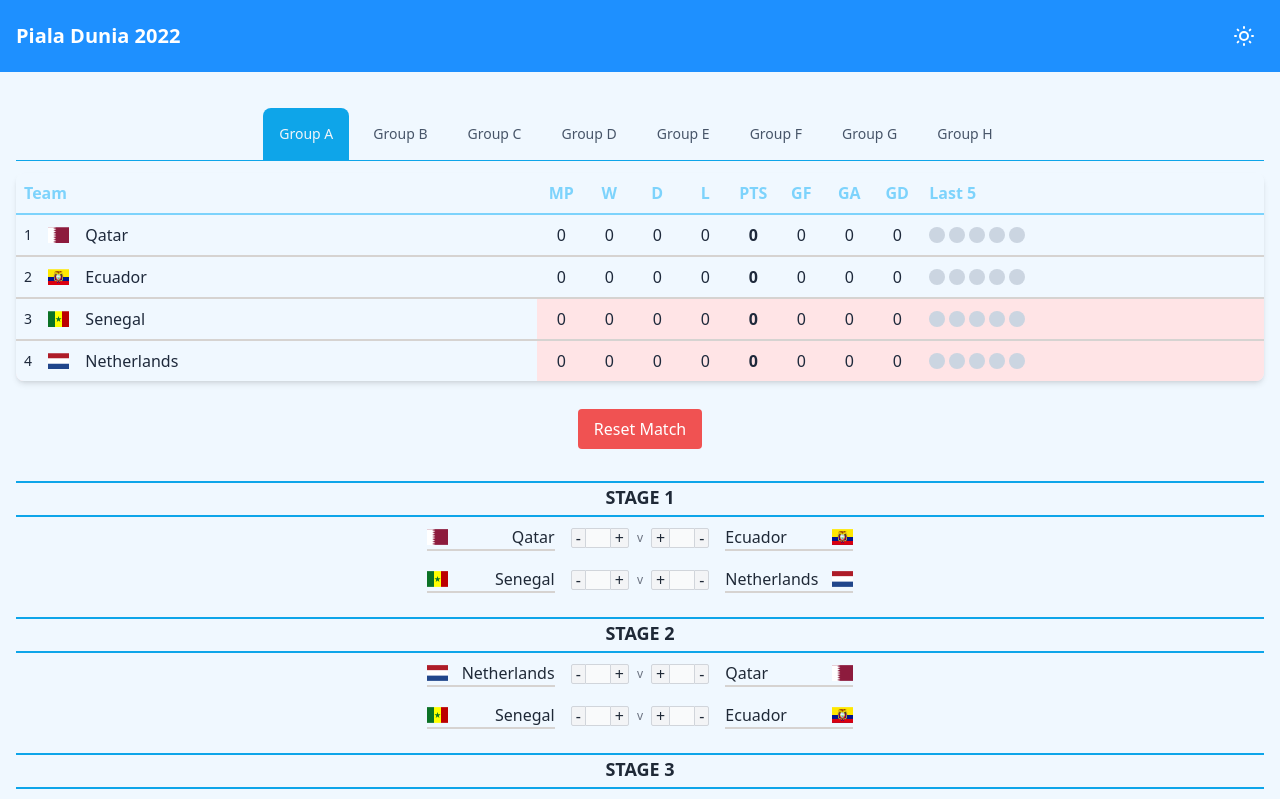
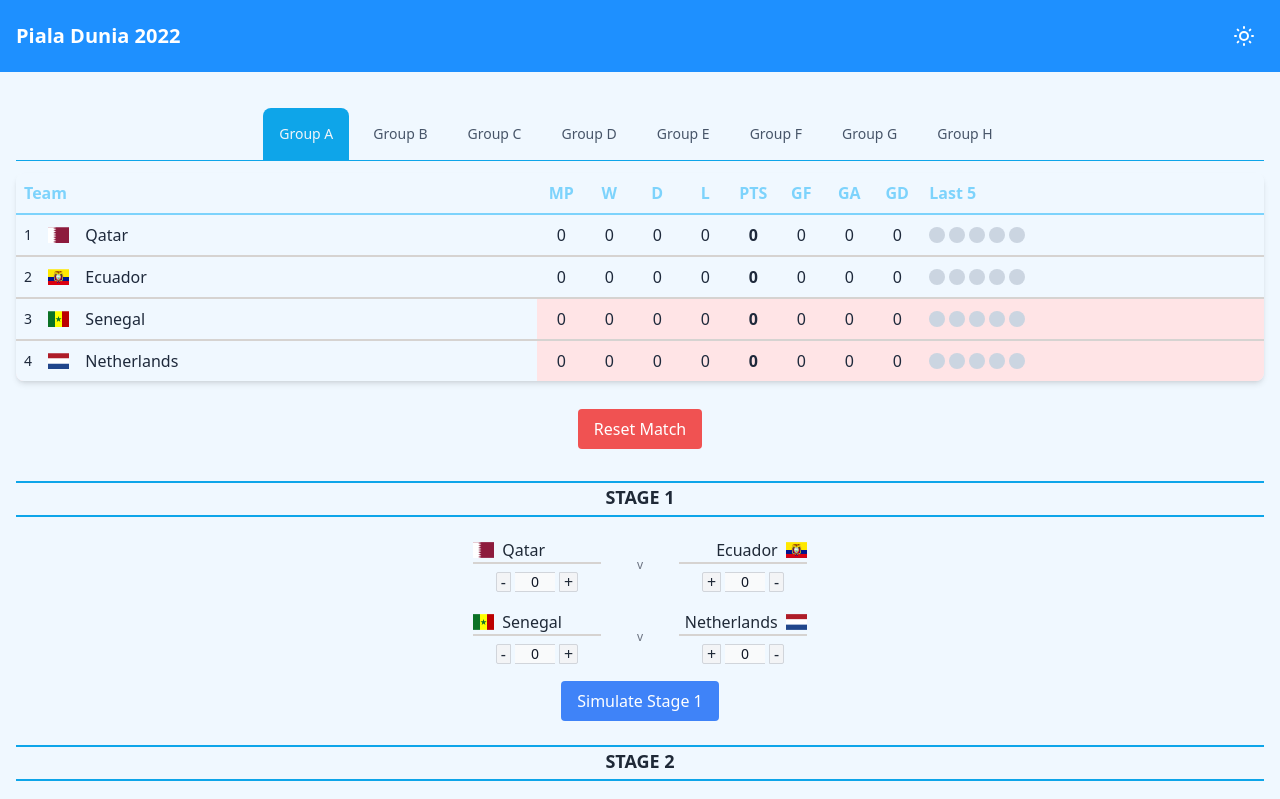
Before and after one commit to tkarombang/tournament-simulator, a Next.js app: page / in a window 1280 px wide. Shown: the top 799 px of the page. Built offline with nearby package versions, Linux system fonts and the light colour scheme.

Commit message:
tiga-Controlling score with  counter

```diff
--- a/src/components/GroupTabs.tsx
+++ b/src/components/GroupTabs.tsx
@@ -3,21 +3,15 @@ import StandingsTable from "./StandingTable";
 import { useEffect, useState } from "react";
 import SimulationForm from "./SimulationForm";
 
-// interface GroupTabsProps {
-//   tournament: Tournament;
-//   setTournament: (tournament: Tournament) => void;
-// }
-
 export default function GroupTabs() {
   const [activeGroup, setActiveGroup] = useState<string>("A");
   const [groupTeams, setGroupTeams] = useState<Tournament["groups"]>(initialData.groups);
   const [simulatedMatches, setSimulatedMatches] = useState<Set<string>>(new Set());
-  // STATE UNTUK SIMPAN SKOR TIAP PERTANDINGAN
-  const [scores, setScores] = useState<{ [matchId: string]: { score1: number; score2: number } }>({});
+  const [resetKey, setResetKey] = useState<number>(0);
 
   //  RESET SCORES PAS GANTI GROUP
   useEffect(() => {
-    setScores({});
+    // setScores({});
     setSimulatedMatches(new Set());
     // BERSIHKAN localStorage UNTUK GROUP INI
     Object.keys(localStorage).forEach((key) => {
@@ -27,13 +21,13 @@ export default function GroupTabs() {
     });
   }, [activeGroup]);
 
-  const handleSimulate = (team1: string, score1: number, team2: string, score2: number, matchId: string) => {
-    // CEK APAKAH PERTANDINGAN INI SUDAH DISIMULASIKAN SEBELUMNYA
-    const isAlreadySimulated = simulatedMatches.has(matchId);
-
+  const handleSimulate = (stageMatches: Array<{ team1: string; score1: number; team2: string; score2: number; matchId: string }>) => {
     setGroupTeams((prevTeams) => {
       const newTeams = { ...prevTeams };
       const currentGroupTeams = [...newTeams[activeGroup]];
+
+      stageMatches.forEach(({ matchId, team1, score1, team2, score2 }) => {
+        const isAlreadySimulated = simulatedMatches.has(matchId);
         const team1Index = currentGroupTeams.findIndex((team) => team.team === team1);
         const team2Index = currentGroupTeams.findIndex((team) => team.team === team2);
 
@@ -125,19 +119,20 @@ export default function GroupTabs() {
         currentGroupTeams[team2Index] = team2Data;
         newTeams[activeGroup] = currentGroupTeams;
 
+        // SIMPAN SKOR DI LOCALSTORAGE
+        localStorage.setItem(`match-${matchId}`, JSON.stringify({ score1, score2 }));
+      });
+
+      newTeams[activeGroup] = currentGroupTeams;
       return newTeams;
     });
-
-    // SIMPAN SKOR DI LOCALSTORAGE
-    localStorage.setItem(`match-${matchId}`, JSON.stringify({ score1, score2 }));
-    // TANDAI PERTANDINGAN SEBAGAI SUDAH DISIMULASIKAN
-    setSimulatedMatches((prev) => new Set(prev).add(matchId));
   };
 
   const handleReset = () => {
     setGroupTeams(initialData.groups);
     setSimulatedMatches(new Set());
-    setScores({});
+    // Force remount SimulationForm to reset internal state
+    setResetKey((prev) => prev + 1);
     // BERSIHKAN LOCAL STORAGE
     Object.keys(localStorage).forEach((key) => {
       if (key.startsWith("match-")) {
@@ -148,7 +143,6 @@ export default function GroupTabs() {
   return (
     <div className="p-4">
       <ul className="flex flex-wrap justify-center text-sm font-medium text-center text-slate-600 border-b border-sky-500 dark:border-teal-dark dark:text-slate-500 mb-3">
-        {/* {Object.keys(tournament.groups).map((group) => ( */}
         {Object.keys(groupTeams).map((group) => (
           <li key={group} className="me-2">
             <button
@@ -163,14 +157,13 @@ export default function GroupTabs() {
         ))}
       </ul>
       <div>
-        {/* <StandingsTable teams={tournament.groups[activeGroup]} /> */}
         <StandingsTable teams={groupTeams[activeGroup]} />
         <div className="mt-7 flex justify-center">
           <button onClick={handleReset} className="px-4 py-2 bg-red-500 text-white rounded hover:bg-red-600 dark:bg-red-700 dark:hover:bg-red-800 transition-colors">
             Reset Match
           </button>
         </div>
-        <SimulationForm teams={groupTeams[activeGroup]} activeGroup={activeGroup} scores={scores} setScores={setScores} simulatedMatches={simulatedMatches} onSimulate={handleSimulate} />
+        <SimulationForm key={resetKey} teams={groupTeams[activeGroup]} activeGroup={activeGroup} simulatedMatches={simulatedMatches} setSimulatedMatches={setSimulatedMatches} onSimulateStage={handleSimulate} />
       </div>
     </div>
   );
--- a/src/components/SimulationForm.tsx
+++ b/src/components/SimulationForm.tsx
@@ -1,17 +1,26 @@
 import { Team } from "@/data";
-import React from "react";
+import React, { useEffect, useState } from "react";
 import { motion } from "framer-motion";
 
 interface SimulationFormProps {
   teams: Team[];
   activeGroup: string;
-  scores: { [matchId: string]: { score1: number; score2: number } };
-  setScores: React.Dispatch<React.SetStateAction<{ [matchId: string]: { score1: number; score2: number } }>>;
   simulatedMatches: Set<string>;
-  onSimulate: (team1: string, score1: number, team2: string, score2: number, matchId: string) => void;
+  setSimulatedMatches: React.Dispatch<React.SetStateAction<Set<string>>>;
+  onSimulateStage: (
+    stageMatches: Array<{
+      matchId: string;
+      team1: string;
+      score1: number;
+      team2: string;
+      score2: number;
+    }>,
+  ) => void;
 }
 
-export default function SimulationForm({ teams, activeGroup, scores, setScores, simulatedMatches, onSimulate }: SimulationFormProps) {
+export default function SimulationForm({ teams, activeGroup, simulatedMatches, setSimulatedMatches, onSimulateStage }: SimulationFormProps) {
+  const [scores, setScores] = useState<{ [matchId: string]: { score1: number; score2: number } }>({});
+
   const matches = [
     { stage: 1, team1: teams[0], team2: teams[1], matchId: `${activeGroup}-1-0-1` },
     { stage: 1, team1: teams[2], team2: teams[3], matchId: `${activeGroup}-1-2-3` },
@@ -23,28 +32,51 @@ export default function SimulationForm({ teams, activeGroup, scores, setScores,
     { stage: 3, team1: teams[3], team2: teams[1], matchId: `${activeGroup}-3-3-1` },
   ];
 
+  // RESET SCORES PAS GANTI GROUP
+  useEffect(() => {
+    setScores({});
+  }, [activeGroup]);
+
   // UPDATE SKOR DAN PANGGIL onSimulate PAS INPUT BERUBAH
-  const handleIncrement = (matchId: string, team1: string, team2: string, isScore1: boolean) => {
+  const handleIncrement = (matchId: string, isScore1: boolean) => {
     setScores((prev) => {
       // KONVERSI KE NUMBER, DEFAULT 0 KALAU KOSONG
       const score = prev[matchId] || { score1: 0, score2: 0 };
       const newScore1 = isScore1 ? score.score1 + 1 : score.score1;
       const newScore2 = !isScore1 ? score.score2 + 1 : score.score2;
-      const newScores = { ...prev, [matchId]: { score1: newScore1, score2: newScore2 } };
-      onSimulate(team1, newScore1, team2, newScore2, matchId);
-      return newScores;
+      return { ...prev, [matchId]: { score1: newScore1, score2: newScore2 } };
     });
   };
   // UPDATE SKOR DAN PANGGIL onSimulate PAS INPUT BERUBAH
-  const handleDecrement = (matchId: string, team1: string, team2: string, isScore1: boolean) => {
+  const handleDecrement = (matchId: string, isScore1: boolean) => {
     setScores((prev) => {
       // KONVERSI KE NUMBER, DEFAULT 0 KALAU KOSONG
       const score = prev[matchId] || { score1: 0, score2: 0 };
       const newScore1 = isScore1 ? Math.max(0, score.score1 - 1) : score.score1;
       const newScore2 = !isScore1 ? Math.max(0, score.score2 - 1) : score.score2;
-      const newScores = { ...prev, [matchId]: { score1: newScore1, score2: newScore2 } };
-      onSimulate(team1, newScore1, team2, newScore2, matchId);
-      return newScores;
+      return { ...prev, [matchId]: { score1: newScore1, score2: newScore2 } };
+    });
+  };
+
+  const handleSimulateStage = (stage: number) => {
+    const stageMatches = matches.filter((match) => match.stage === stage);
+    const stageScores = stageMatches.map((match) => {
+      const score = scores[match.matchId] || { score1: 0, score2: 0 };
+      return {
+        matchId: match.matchId,
+        team1: match.team1.team,
+        score1: score.score1,
+        team2: match.team2.team,
+        score2: score.score2,
+      };
+    });
+
+    onSimulateStage(stageScores);
+
+    setSimulatedMatches((prev) => {
+      const newSet = new Set(prev);
+      stageMatches.forEach((match) => newSet.add(match.matchId));
+      return newSet;
     });
   };
 
@@ -57,7 +89,12 @@ export default function SimulationForm({ teams, activeGroup, scores, setScores,
 
   return (
     <motion.div className="mt-8">
-      {Object.keys(stages).map((stage) => (
+      {Object.keys(stages).map((stage) => {
+        const stageNumber = Number(stage);
+        const stageMatches = stages[stageNumber];
+        const isStageSimulated = stageMatches.every((match) => simulatedMatches.has(match.matchId));
+
+        return (
           <div key={stage} className="mb-6">
             <h3 className="text-lg font-semibold text-center text-gray-800 dark:text-gray-200 mb-2 border-y-2 border-sky-500 dark:border-teal-dark pb-1 uppercase">Stage {stage}</h3>
             <div className="space-y-4">
@@ -67,36 +104,34 @@ export default function SimulationForm({ teams, activeGroup, scores, setScores,
                 const isSimulated = simulatedMatches.has(matchId);
 
                 return (
-                <div key={matchId} className="flex items-center justify-center gap-4 text-gray-800 dark:text-gray-200">
+                  <div key={matchId} className="flex items-center justify-center gap-4 text-gray-800 dark:text-gray-200 mt-5">
                     {/* TIM 1 */}
-                  <div className="flex items-center gap-2 w-32 justify-between border-b-2 border-stone-300 dark:border-gray-700">
+                    <div className="flex flex-col items-center gap-1 w-32">
+                      <div className="flex items-center gap-2 w-32 justify-start border-b-2 border-stone-300 dark:border-gray-700">
                         <span className={`w-5 h-5 ${match.team1.flag}`}></span>
                         <span className="text-sm sm:text-base">{match.team1.team}</span>
                       </div>
-                  {/* COUNTER SCORE */}
-                  <div className="flex items-center gap-2">
                       {/* Counter Tim 1 */}
-                    <div className="relative flex items-center max-w-[5rem]">
+                      <div className="flex items-center gap-1 mt-1">
                         <button
                           type="button"
-                        onClick={() => handleDecrement(matchId, match.team1.team, match.team2.team, true)}
+                          onClick={() => handleDecrement(matchId, true)}
                           disabled={isSimulated}
                           className={`bg-gray-100 dark:bg-gray-700 dark:hover:bg-gray-600 dark:border-gray-600 hover:bg-gray-200 border border-gray-300 rounded-s-sm flex items-center p-1 h-5 focus:ring-gray-100 dark:focus:ring-gray-700 focus:ring-2 focus:outline-none ${
                             isSimulated ? "opacity-50 cursor-not-allowed" : ""
                           }`}
                         >
-                        {" "}
                           -
                         </button>
                         <input
                           type="text"
                           value={score.score1}
                           readOnly
-                        className="bg-gray-50 border-x-0 border-gray-300 text-center text-gray-900 text-sm focus:ring-blue-500 focus:border-blue-500 block w-1 h-5 dark:bg-gray-700 dark:border-gray-600 dark:placeholder-gray-400 dark:text-white dark:focus:ring-blue-500 dark:focus:border-blue-500"
+                          className="bg-gray-50 border-x-0 border-gray-300 text-center text-gray-900 text-sm focus:ring-blue-500 focus:border-blue-500 block w-10 h-5 dark:bg-gray-700 dark:border-gray-600 dark:placeholder-gray-400 dark:text-white dark:focus:ring-blue-500 dark:focus:border-blue-500"
                         />
                         <button
                           type="button"
-                        onClick={() => handleIncrement(matchId, match.team1.team, match.team2.team, true)}
+                          onClick={() => handleIncrement(matchId, true)}
                           disabled={isSimulated}
                           className={`bg-gray-100 dark:bg-gray-700 dark:hover:bg-gray-600 dark:border-gray-600 hover:bg-gray-200 border border-gray-300 rounded-e-sm flex items-center p-1 h-5 focus:ring-gray-100 dark:focus:ring-gray-700 focus:ring-2 focus:outline-none ${
                             isSimulated ? "opacity-50 cursor-not-allowed" : ""
@@ -105,14 +140,22 @@ export default function SimulationForm({ teams, activeGroup, scores, setScores,
                           +
                         </button>
                       </div>
+                    </div>
 
-                    <span className="text-gray-500 dark:text-gray-400 text-xs">v</span>
+                    <span className="text-gray-500 dark:text-gray-400 text-xs p-5 ">v</span>
 
+                    <div className="flex flex-col items-center gap-1 w-32">
+                      {/* COUNTER SCORE */}
+                      {/* TIM 2 */}
+                      <div className="flex items-center gap-2 w-32 justify-end border-b-2 border-stone-300 dark:border-gray-700">
+                        <span className="text-sm sm:text-base">{match.team2.team}</span>
+                        <span className={`w-5 h-5 ${match.team2.flag}`}></span>
+                      </div>
                       {/* Counter Tim 2 */}
-                    <div className="relative flex items-center max-w-[5rem]">
+                      <div className="flex items-center gap-1 mt-1">
                         <button
                           type="button"
-                        onClick={() => handleDecrement(matchId, match.team1.team, match.team2.team, false)}
+                          onClick={() => handleIncrement(matchId, false)}
                           disabled={isSimulated}
                           className={`bg-gray-100 dark:bg-gray-700 dark:hover:bg-gray-600 dark:border-gray-600 hover:bg-gray-200 border border-gray-300 rounded-s-sm flex items-center p-1 h-5 focus:ring-gray-100 dark:focus:ring-gray-700 focus:ring-2 focus:outline-none ${
                             isSimulated ? "opacity-50 cursor-not-allowed" : ""
@@ -124,11 +167,11 @@ export default function SimulationForm({ teams, activeGroup, scores, setScores,
                           type="text"
                           value={score.score2}
                           readOnly
-                        className="bg-gray-50 border-x-0 border-gray-300 text-center text-gray-900 text-sm focus:ring-blue-500 focus:border-blue-500 block w-1 h-5 dark:bg-gray-700 dark:border-gray-600 dark:placeholder-gray-400 dark:text-white dark:focus:ring-blue-500 dark:focus:border-blue-500"
+                          className="bg-gray-50 border-x-0 border-gray-300 text-center text-gray-900 text-sm focus:ring-blue-500 focus:border-blue-500 block w-10 h-5 dark:bg-gray-700 dark:border-gray-600 dark:placeholder-gray-400 dark:text-white dark:focus:ring-blue-500 dark:focus:border-blue-500"
                         />
                         <button
                           type="button"
-                        onClick={() => handleIncrement(matchId, match.team1.team, match.team2.team, false)}
+                          onClick={() => handleDecrement(matchId, false)}
                           disabled={isSimulated}
                           className={`bg-gray-100 dark:bg-gray-700 dark:hover:bg-gray-600 dark:border-gray-600 hover:bg-gray-200 border border-gray-300 rounded-e-sm flex items-center p-1 h-5 focus:ring-gray-100 dark:focus:ring-gray-700 focus:ring-2 focus:outline-none ${
                             isSimulated ? "opacity-50 cursor-not-allowed" : ""
@@ -138,17 +181,23 @@ export default function SimulationForm({ teams, activeGroup, scores, setScores,
                         </button>
                       </div>
                     </div>
-                  {/* TIM 2 */}
-                  <div className="flex items-center gap-2 w-32 justify-between border-b-2 border-stone-300 dark:border-gray-700">
-                    <span className="text-sm sm:text-base items-end">{match.team2.team}</span>
-                    <span className={`w-5 h-5 ${match.team2.flag}`}></span>
+                  </div>
+                );
+              })}
+              {/* TONBOL SIMULATE STAGE */}
+              <div className="flex justify-center mt-4">
+                <button
+                  onClick={() => handleSimulateStage(stageNumber)}
+                  disabled={isStageSimulated}
+                  className={`px-4 py-2 rounded text-white ${isStageSimulated ? "bg-gray-400 dark:bg-gray-600 cursor-not-allowed" : "bg-blue-500 hover:bg-blue-600 dark:bg-blue-700 dark:hover:bg-blue-800"} transition-colors`}
+                >
+                  Simulate Stage {stage}
+                </button>
+              </div>
             </div>
           </div>
         );
       })}
-          </div>
-        </div>
-      ))}
     </motion.div>
   );
 }
--- a/tsconfig.json
+++ b/tsconfig.json
@@ -17,5 +17,5 @@
     }
   },
   "include": ["next-env.d.ts", "**/*.ts", "**/*.tsx"],
-  "exclude": ["node_modules"]
+  "exclude": ["node_modules", "dist", "lib"]
 }
```
Lines whose indentation alone changed are shown as unchanged.
